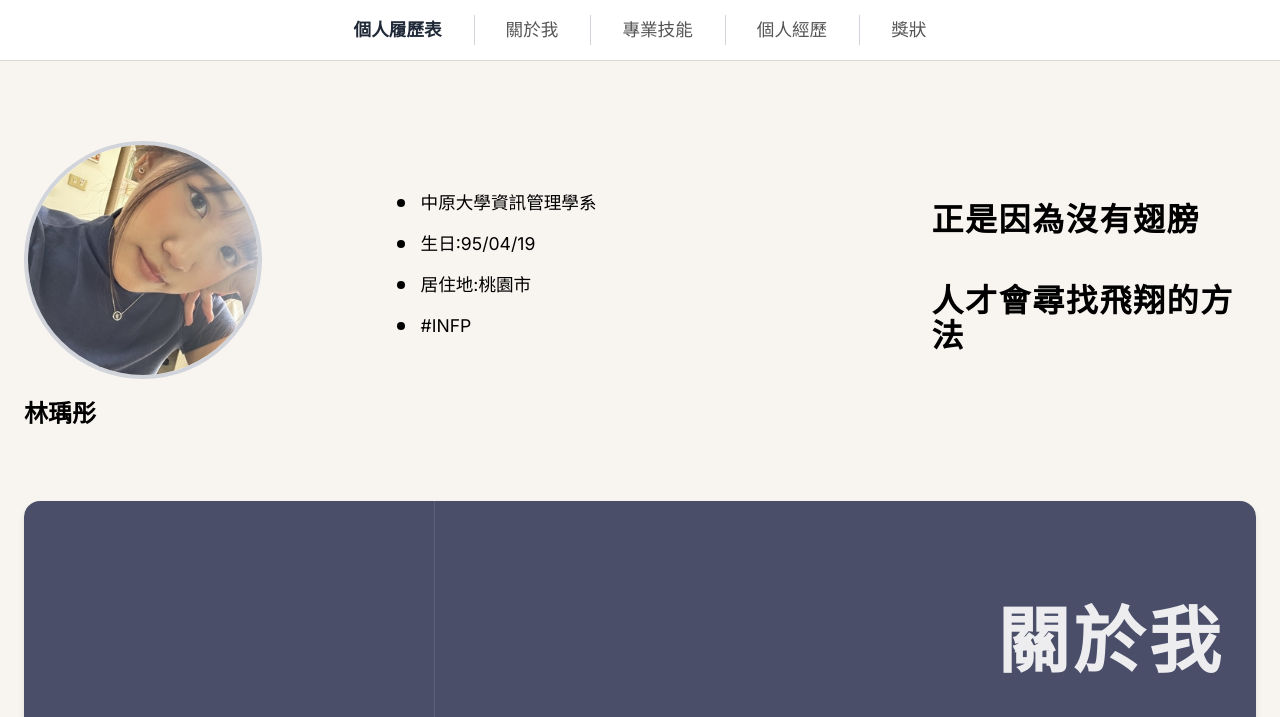
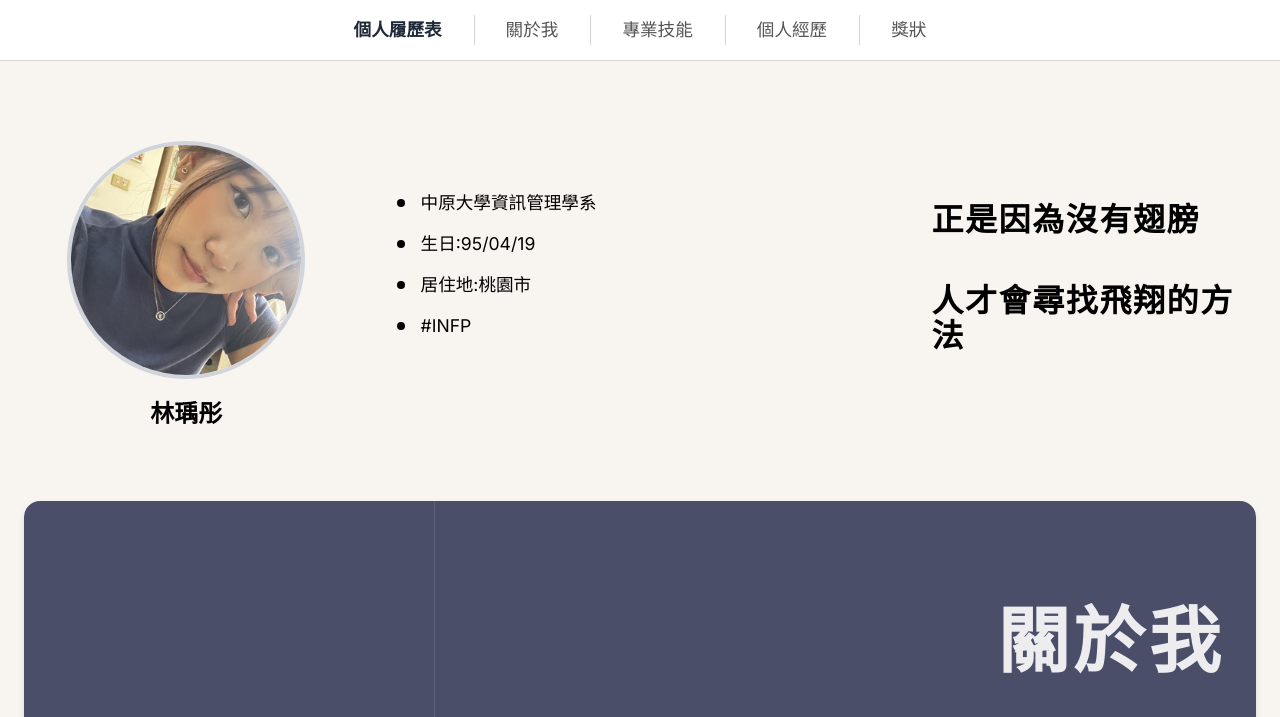
Before and after one commit to yutong71529-dev/11344102, a plain HTML site: page index.html in a window 1280 px wide. Shown: the top 717 px of the page. Drawn offline with Linux system fonts and the light colour scheme.

Commit message:
Add files via upload

```diff
--- a/assets/style.css
+++ b/assets/style.css
@@ -91,8 +91,8 @@ body {
 .profile-photo-container {
     display: flex;
     flex-direction: column;
-    align-items: ;
-    justify-content: ;
+    align-items: center;
+    justify-content: center;
     padding-top: 1rem;
 }
 
```
Also changed, not shown: assets/script.js (line endings or trailing spaces).
